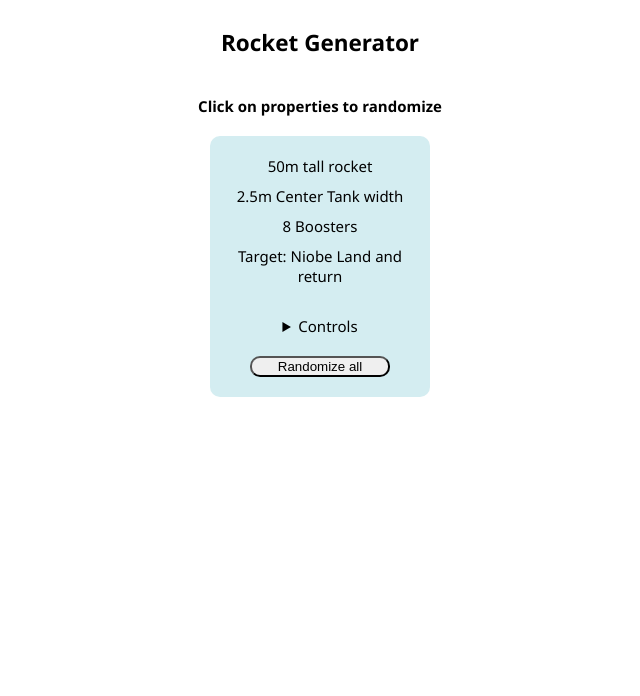
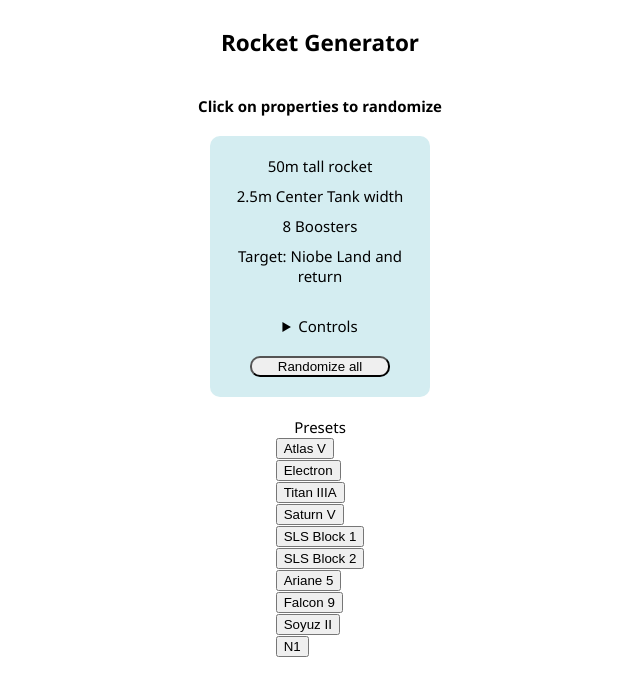
Before and after one commit to ali-create/sr2rocketideas, a plain HTML site: page index.html in a window 1280 px wide. Shown: the whole page, without its empty margins (320-960 px from the left). Drawn offline with Linux system fonts and the light colour scheme.

Commit message:
Update index.html

```diff
--- a/index.html
+++ b/index.html
@@ -5,7 +5,7 @@
     <meta charset="UTF-8" />
     <meta http-equiv="X-UA-Compatible" content="IE=edge" />
     <meta name="viewport" content="width=device-width, initial-scale=1.0" />
-    <title>Random rocket ideas</title>
+    <title>Random rocket idea</title>
   </head>
   <body>
     <div class="app" >
@@ -52,8 +52,32 @@
       <br />
       <button class="randomize">Randomize all</button>
     </div>
+    <br>
+    <span class="presettitle">Presets</span>
+    <div class="presets">
+
+      <button class="preset preset1" preset="atlasV">Atlas V</button>
+      <br>
+      <button class="preset preset2" preset="electron">Electron</button>
+      <br>
+      <button class="preset preset3" preset="titanIIIA">Titan IIIA</button>
+      <br>
+      <button class="preset preset2" preset="saturnV">Saturn V</button>
+      <br>
+      <button class="preset preset3" preset="slsblock1">SLS Block 1</button>
+      <br>
+      <button class="preset preset2" preset="slsblock2">SLS Block 2</button>
+      <br>
+      <button class="preset preset3" preset="arianeV">Ariane 5</button>
+      <br>
+      <button class="preset preset2" preset="falcon9">Falcon 9</button>
+      <br>
+      <button class="preset preset3" preset="soyuz2">Soyuz II</button>
+      <br>
+      <button class="preset preset3" preset="n1">N1</button>
+    </div>
   </div>
-
+<!-- activatewindows -->
     <script type="module" src="javascript/main.js"></script>
     <script type="module" src="javascript/elements.js"></script>
     <script type="module" src="javascript/rocketProperties.js"></script>
```
